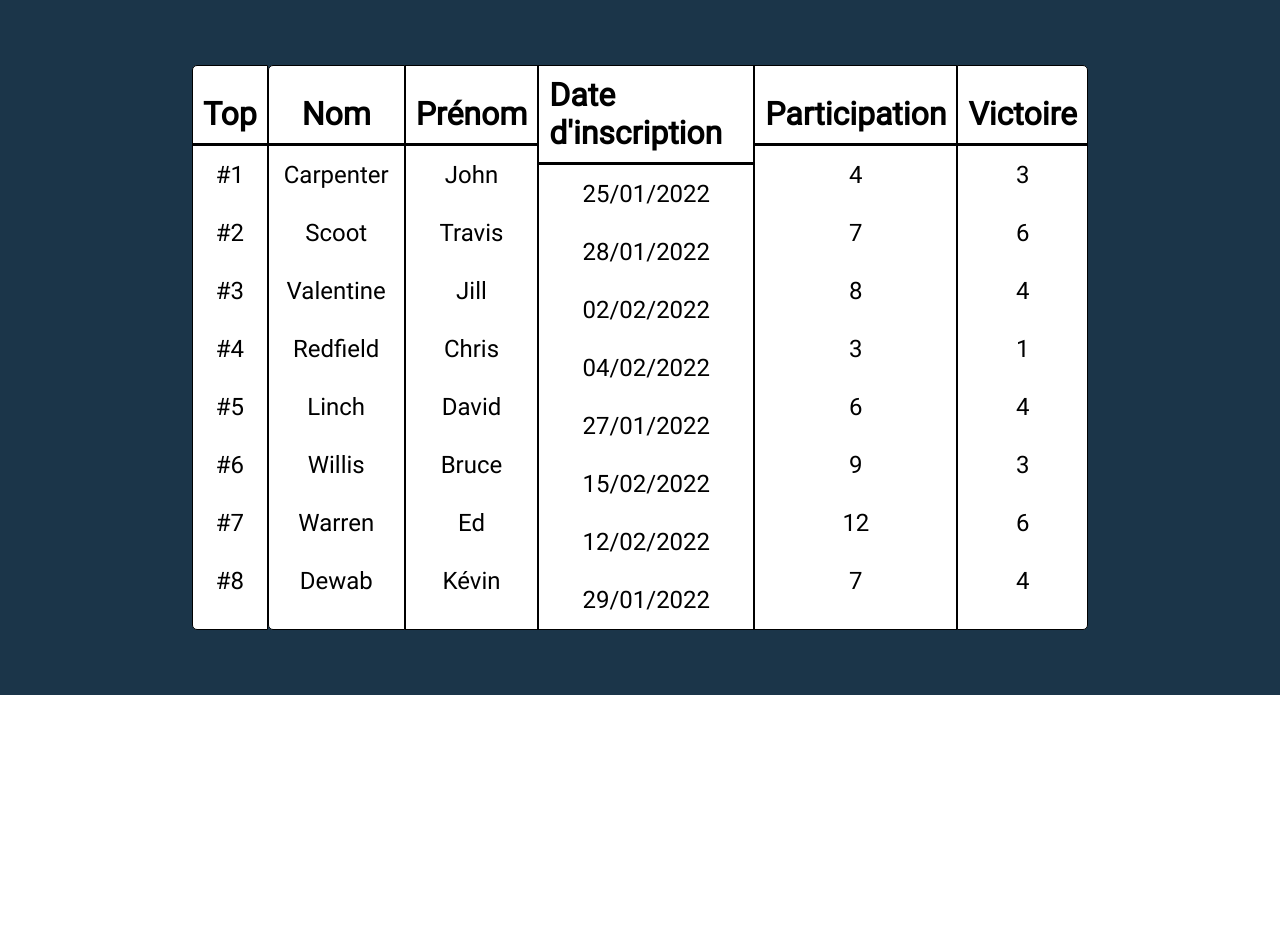
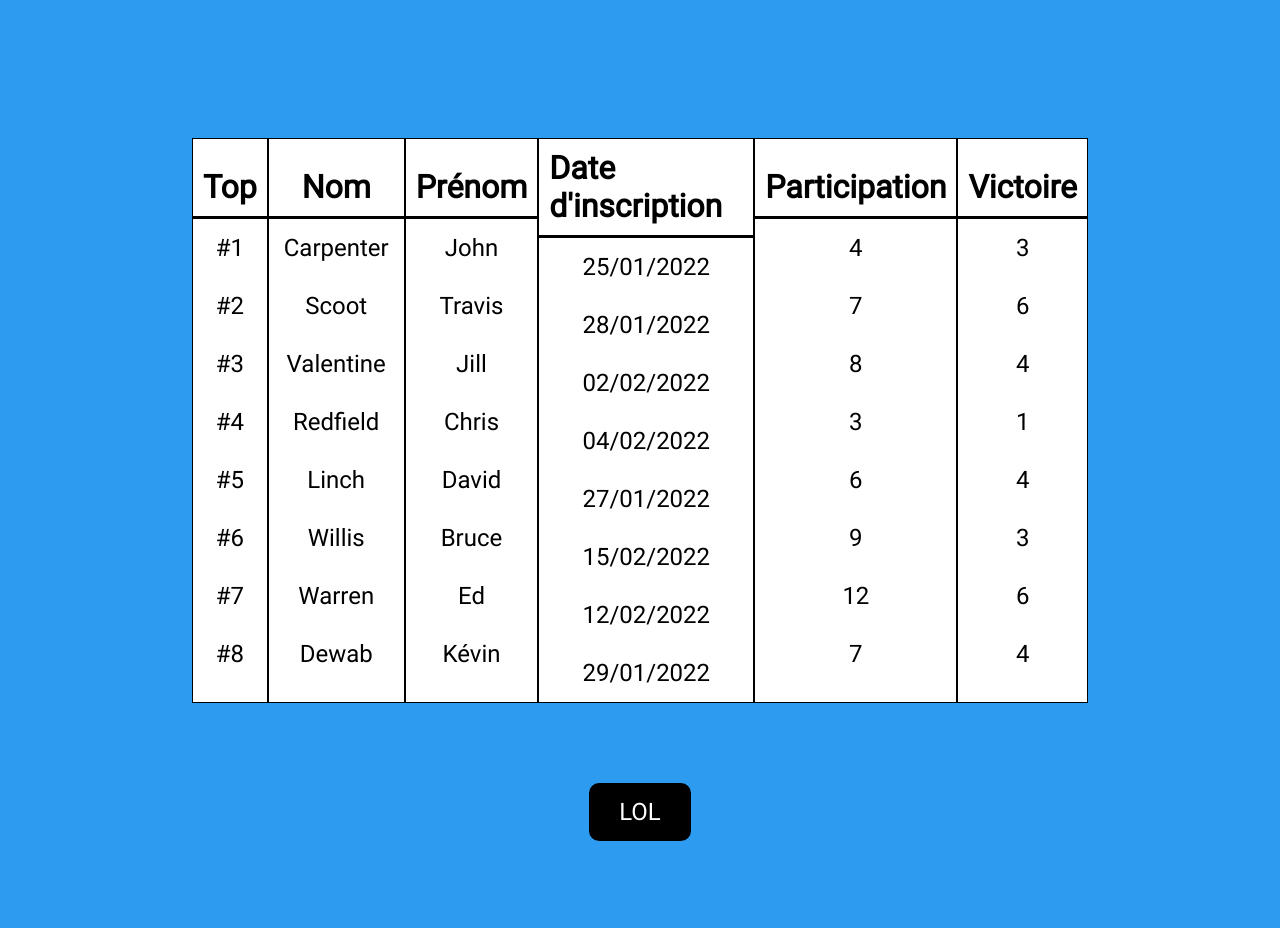
Before and after one commit to mikaelhen/tournoi_simplon, a PHP site: page /classementrocketleague.php in a window 1280 px wide. Before the commit the page ends 695 px from the top, so only its background shows below. Run offline with PHP 8.4, Linux system fonts and the light colour scheme.

Commit message:
claseement

```diff
--- a/assets/includes/classement.php
+++ b/assets/includes/classement.php
@@ -1,4 +1,4 @@
-<div class="participant">
+<div class="classement">
     <div class="liste">
         <div class="top">
             <h3>Top</h3>
@@ -79,6 +79,13 @@
             <p>4</p>
 
         </div>
+    </div>
 
-    </div>
+    <a href="index.php" class="ac">Accueil</a>
+
+    <a href="fifa.php" class="fifaa">FIFA</a>
+
+    <a href="lol.php" class="lola">LOL</a>
+
+    <a href="rocketleague.php" class="rla">RL</a>
 </div>
--- a/assets/styles/stylerl.css
+++ b/assets/styles/stylerl.css
@@ -14,7 +14,7 @@ body {
     display: flex;
     justify-content:center;
     align-items:center;
-    background-color:#1B3549;
+    background-color:#2D9BF0;
 }
 
 .liste {
@@ -30,7 +30,6 @@ body {
     margin: 15px 0 15px 0;
     border: 1px black solid;
     background-color: white;
-    border-radius: 5px 0 0 5px;
     display: flex;
     flex-direction: column;
     justify-content:center;
@@ -71,7 +70,6 @@ body {
     margin: 15px 0 15px 0;
     border: 1px black solid;
     background-color: white;
-    border-radius: 0 5px 5px 0;
     display: flex;
     flex-direction: column;
     justify-content:center;
@@ -105,10 +103,41 @@ hr {
     margin: 15px 0 15px 0;
     border: 1px black solid;
     background-color: white;
-    border-radius: 5px 0 0 5px;
     display: flex;
     flex-direction: column;
     justify-content:center;
     align-items:center;
 
 }
+.classement {
+    display: flex;
+    flex-direction: column;
+    justify-content:center;
+    align-items:center;
+    background-color:#2D9BF0;
+    height: 58rem;
+}
+
+
+.ac {
+    display: none;
+}
+
+.fifaa {
+    display: none;
+}
+
+.rla {
+    display: none;
+}
+
+.lola{
+    text-decoration: none;
+    color:white;
+    background-color:black;
+    margin: 15px;
+    padding: 15px 30px 15px 30px;
+    font-size:150%;
+    border-radius:10px;
+
+}
```
Also changed, not shown: assets/styles/stylefifa.css (+33 -3 lines), assets/styles/stylelol.css (+32 -3 lines), assets/img/ballon foot.png (added).
